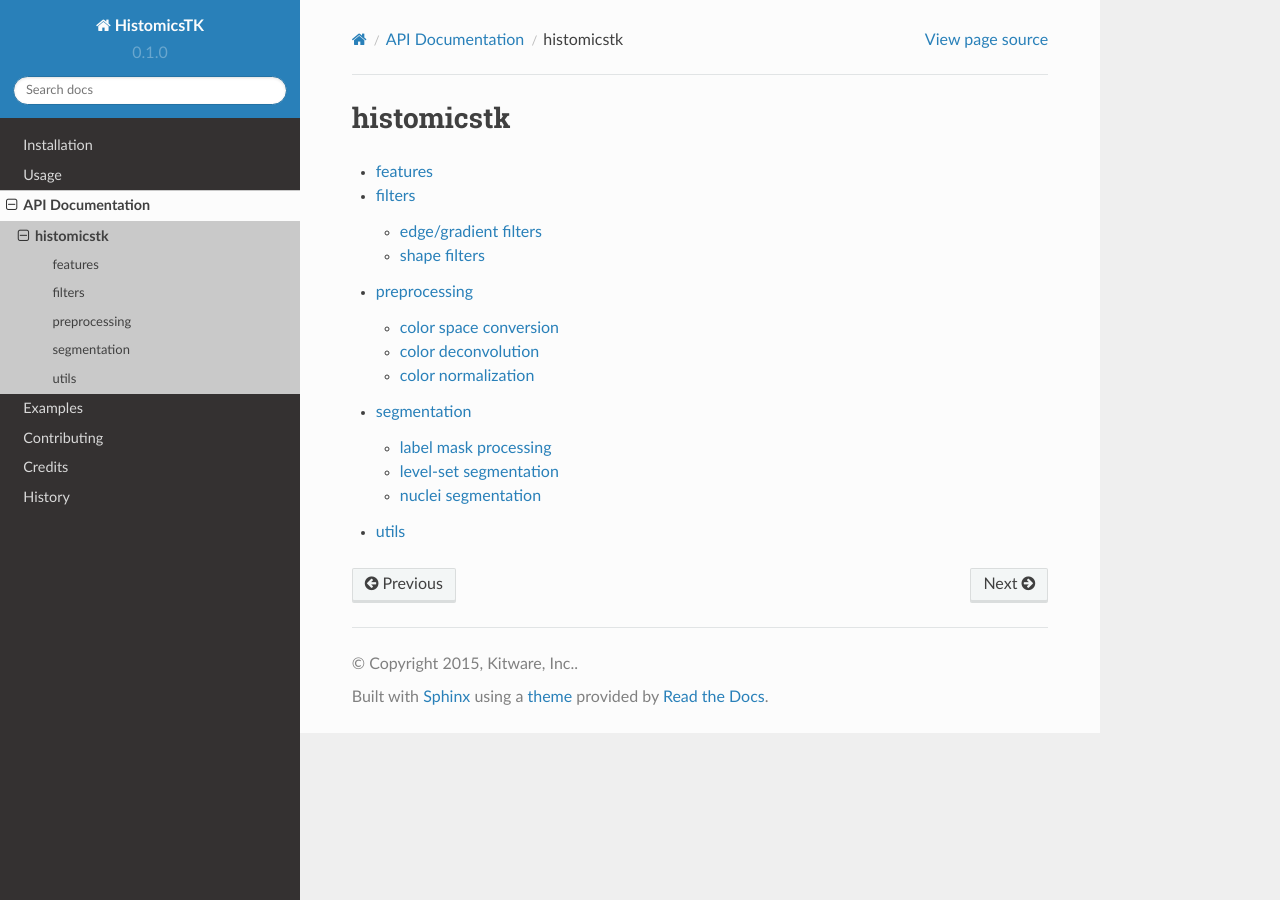
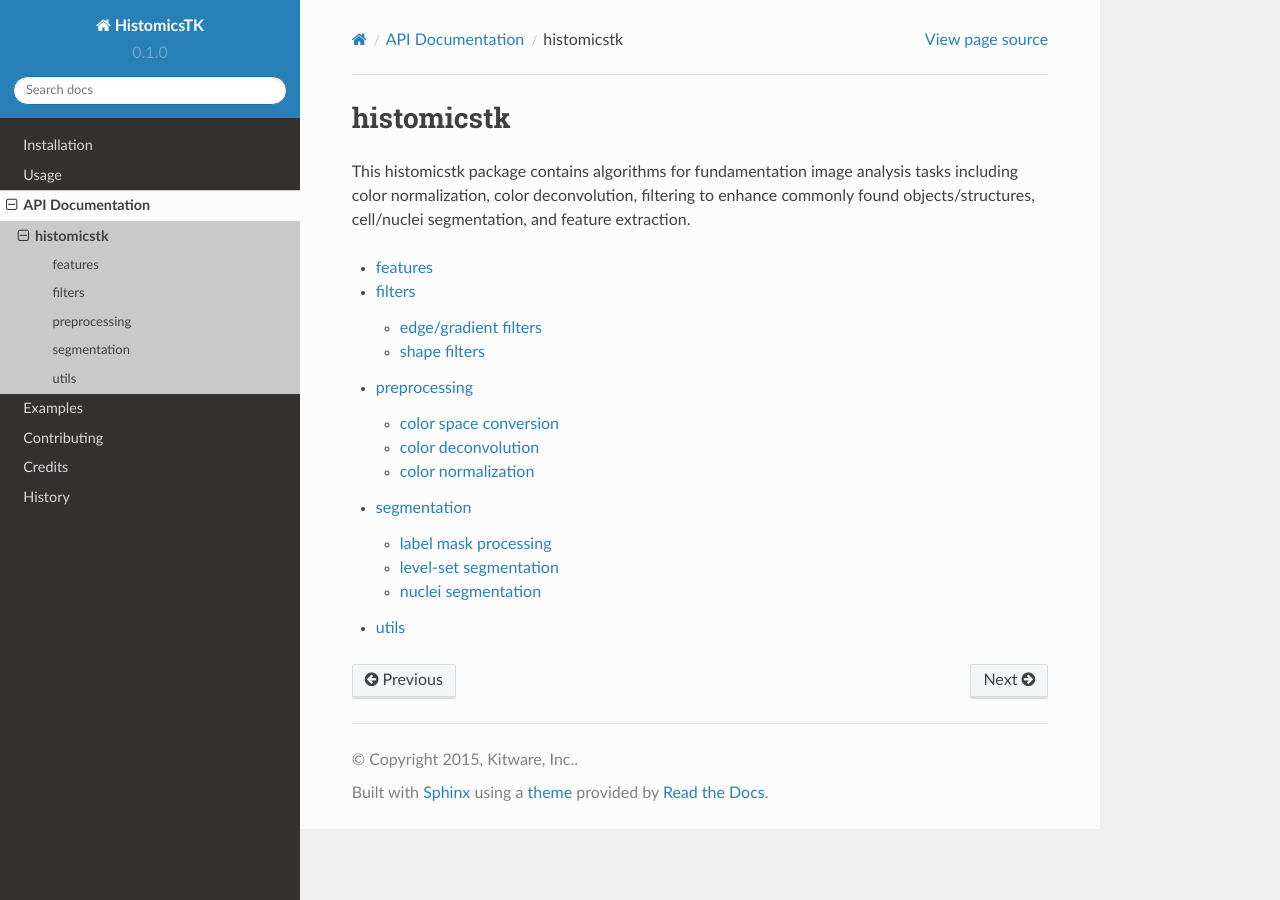
Before and after one commit to DigitalSlideArchive/HistomicsTK, a Sphinx documentation site: the page built from docs/histomicstk.rst, in a window 1280 px wide. Built offline with Sphinx 7.4.7 and the Read the Docs theme 2.0.0, drawn with Linux system fonts in a browser that asks for light colours; pages that are not in the unit, such as notebooks, are missing from menus.

Commit message:
Add brief desc about histomicstk package

```diff
--- a/docs/histomicstk.rst
+++ b/docs/histomicstk.rst
@@ -1,5 +1,10 @@
 histomicstk
 ============
+
+This histomicstk package contains algorithms for fundamentation image analysis
+tasks including color normalization, color deconvolution, filtering to
+enhance commonly found objects/structures, cell/nuclei segmentation, and
+feature extraction.
 
 .. toctree::
     :maxdepth: 2
```
